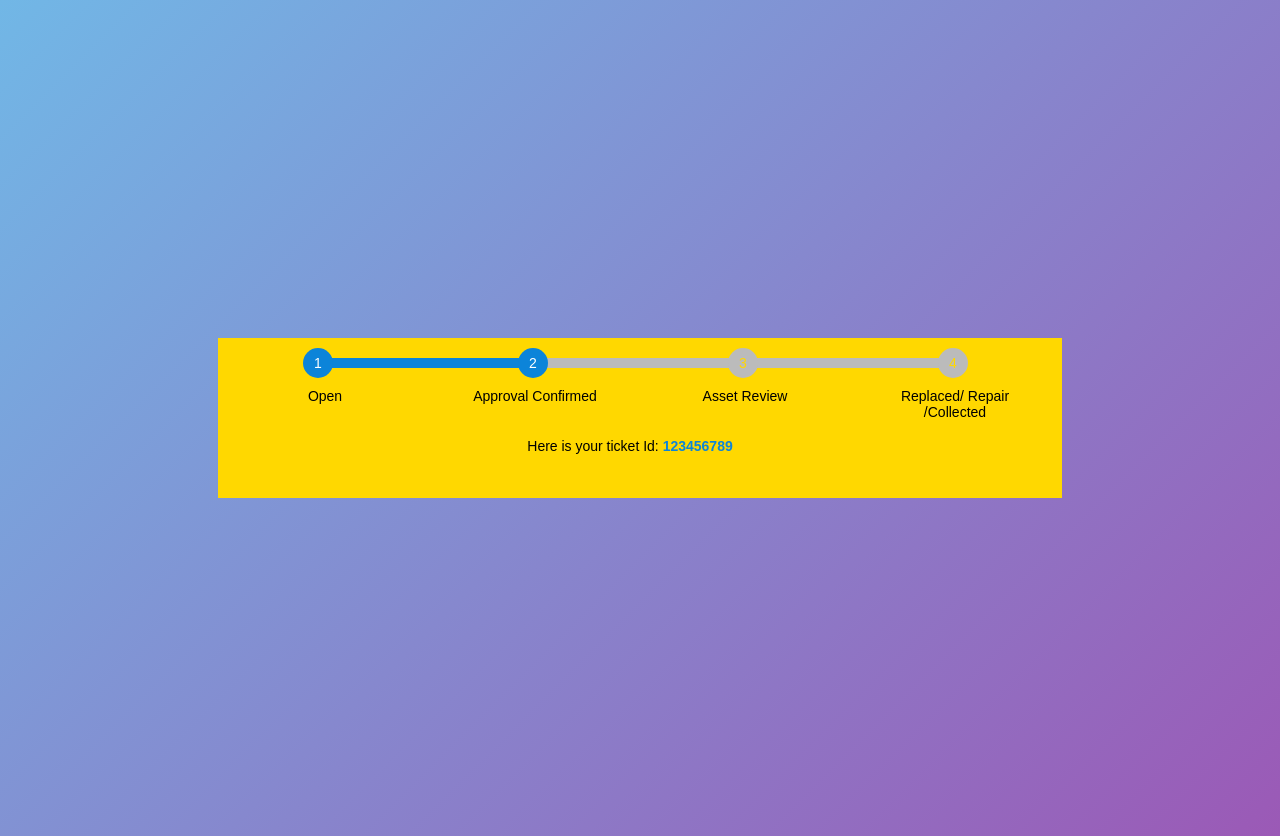
After one commit to RicheshZopsmart/EazyUpdates_Hackathon2022, a Django app: template EazyUpdates/templates/StatusBar/status.html in a window 1280 px wide. The commit adds this page. Run offline with Django 4.2, Linux system fonts and the light colour scheme; the template is opened without the code that fills it, so the values that code supplies are empty; parts of the project's set-up code (start-up, migrations or seed data) failed here and were passed over.

Commit message:
added status page

```diff
--- a/EazyUpdates/idea.txt
+++ b/EazyUpdates/idea.txt
@@ -21,6 +21,7 @@ Asset mgmt Flow
 # Dropdown - open/close
 
 # Status By(Ticket Id) Email on status change
+Open
 Approval from {{Akshat}}
 Asset collection
 Asset Review By {{Anupam}}
--- /dev/null
+++ b/EazyUpdates/templates/StatusBar/status.html
@@ -0,0 +1,32 @@
+<!DOCTYPE html>
+<html>
+    <head>
+        <meta charset="utf-8">
+        <meta http-equiv="X-UA-Compatible" content="IE=edge">
+        <title></title>
+        <meta name="description" content="">
+        <meta name="viewport" content="width=device-width, initial-scale=1">
+        <link rel="stylesheet" href="style.css">
+    </head>
+    <body>
+        <div class="wrapper">
+            <div class="margin-area">
+              <div class="dot one">1</div>
+              <div class="dot two">2</div>
+              <div class="dot three">3</div>
+              <div class="dot four">4</div>
+              <div class="progress-bar first"></div>
+              <div class="progress-bar second"></div>
+              <div class="progress-bar third"></div>
+              <div class="message message-1">Open<div>
+              <div class="message message-2">Approval Confirmed<div>
+              <div class="message message-3">Asset Review<div>
+              <div class="message message-4">Replaced/ Repair /Collected<div>
+
+            </div>
+                <div class="status code">Here is your ticket Id: <a href="#">123456789</a>
+          </div>
+
+        <script src="" async defer></script>
+    </body>
+</html>
--- /dev/null
+++ b/EazyUpdates/templates/StatusBar/style.css
@@ -0,0 +1,116 @@
+.wrapper {
+    background: #ffd800;
+    width: 844px;
+    height: 160px;
+  }
+
+  body{
+    height: 100vh;
+    display: flex;
+    justify-content: center;
+    align-items: center;
+    padding: 10px;
+    background: linear-gradient(135deg, #71b7e6, #9b59b6);
+  }
+
+  .margin-area {
+    position: relative;
+    text-align: center;
+    font-family: "Trebuchet", sans-serif;
+    font-size: 14px;
+    margin: 0 20px;
+  }
+
+  .dot {
+    height: 30px;
+    width: 30px;
+    position: absolute;
+    background: #000;
+    border-radius: 50%;
+    top: 10px;
+    color: #fff;
+    line-height: 30px;
+    z-index: 9999;
+  }
+  .dot.one {
+    left: 65px;
+    background: #0c84d9;
+  }
+  .dot.two {
+    left: 280px;
+    background: #0c84d9;
+  }
+  .dot.three {
+    left: 490px;
+    background: #bbb;
+    color: #ffd800;
+  }
+  .dot.four {
+    left: 700px;
+    background: #bbb;
+    color: #ffd800;
+  }
+
+  .progress-bar {
+    position: absolute;
+    height: 10px;
+    width: 25%;
+    top: 20px;
+    left: 10%;
+    background: #bbb;
+  }
+  .progress-bar.first {
+    background: #0c84d9;
+  }
+  .progress-bar.second {
+    left: 37%;
+  }
+  .progress-bar.third {
+    left: 64%;
+  }
+
+  .message {
+    position: absolute;
+    height: 60px;
+    width: 170px;
+    padding: 10px;
+    margin: 0;
+    left: -8px;
+    top: 0;
+    color: #000;
+  }
+  .message.message-1 {
+    top: 40px;
+    color: #000;
+  }
+  .message.message-2 {
+    left: 210px;
+  }
+  .message.message-3 {
+    left: 210px;
+    color: #000;
+  }
+  .message.message-4 {
+    left: 210px;
+  }
+
+  .status {
+    position: absolute;
+    width: 700px;
+    left: -600px;
+    text-align: center;
+    padding: 20px;
+    color: black;
+  }
+  .status.code {
+    top: 40px;
+  }
+
+  a {
+    color: #0c84d9;
+    text-decoration: none;
+    font-weight: bold;
+  }
+  a:hover, a:focus {
+    text-decoration: underline;
+  }
```
Also changed, not shown: EazyUpdates/templates/TicketRaiseForm/TicketRaiseForm.html (+12 -0 lines), EazyUpdates/templates/TicketRaiseForm/style.css (added, +8 -0 lines), 1 other file.
